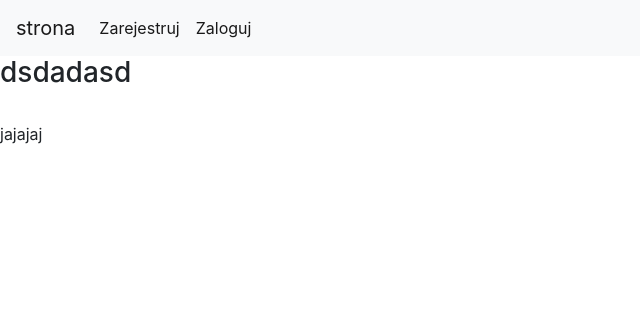
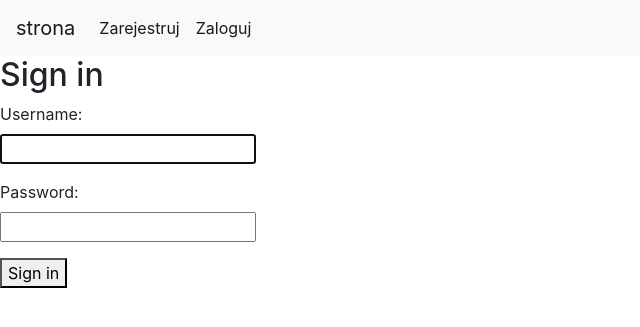
Before and after one commit to Turond/test, a Django app: page /login/ in a window 1280 px wide. Shown: the top 327 px of the page, without its empty margins (0-640 px from the left). Run offline with Django 3.2, Linux system fonts and the light colour scheme; some libraries are stand-ins or nearby versions.

Commit message:
signin form

```diff
--- a/blog/forms.py
+++ b/blog/forms.py
@@ -1,5 +1,5 @@
 from django import forms
-from django.contrib.auth.forms import UserCreationForm
+from django.contrib.auth.forms import UserCreationForm, AuthenticationForm
 from django.contrib.auth.models import User
 
 class UserLoginForm(UserCreationForm):
@@ -17,3 +17,12 @@ class UserLoginForm(UserCreationForm):
             'password1',
             'password2'
         )
+
+class UserLoginFormLegit(AuthenticationForm):
+
+    class Meta:
+        model = User
+        fields = (
+            'username',
+            'password'
+        )
--- a/blog/templates/blog/login.html
+++ b/blog/templates/blog/login.html
@@ -3,7 +3,21 @@
 {% block title %} Logowanko {% endblock %}
 
 {% block posts %}
-<h3>dsdadasd</h3>
-<br>
-<p>jajajaj</p>
+ <h2>Sign in</h2>
+  <form method="post">
+    {% csrf_token %}
+    {% for field in form %}
+      <p>
+        {{ field.label_tag }}<br>
+        {{ field }}
+        {% if field.help_text %}
+          <small style="color: grey">{{ field.help_text }}</small>
+        {% endif %}
+        {% for error in field.errors %}
+          <p style="color: red">{{ error }}</p>
+        {% endfor %}
+      </p>
+    {% endfor %}
+    <button type="submit">Sign in</button>
+  </form>
 {% endblock %}
--- a/blog/views.py
+++ b/blog/views.py
@@ -2,10 +2,28 @@ from django.shortcuts import render, redirect
 from .models import Post
 from django.utils import timezone
 from django.contrib.auth import authenticate, login
-from .forms import UserLoginForm
+from .forms import UserLoginForm, UserLoginFormLegit
 # Create your views here.
 def login(request):
-    return render(request, 'blog/login.html')
+    if request.method == 'POST':
+        form = UserLoginFormLegit(request.POST)
+        if form.is_valid():
+            form.save()
+            username = form.cleaned_data.get('username')
+            user_password = form.cleaned_data.get('password1')
+            user = authenticate(username=username, password=user_password)
+            if user is not None:
+                redirect('post_list')
+            else:
+                form = UserLoginFormLegit()
+                return render(request, 'blog/login.html', {'form': form})
+        else:
+            form = UserLoginFormLegit()
+            return render(request, 'blog/login.html', {'form': form})
+    else:
+        form = UserLoginFormLegit()
+        return render(request, 'blog/login.html', {'form': form})
+
 
 def post_list(request):
     posts = Post.objects.filter(published_date__lte=timezone.now()).order_by('published_date')
```
